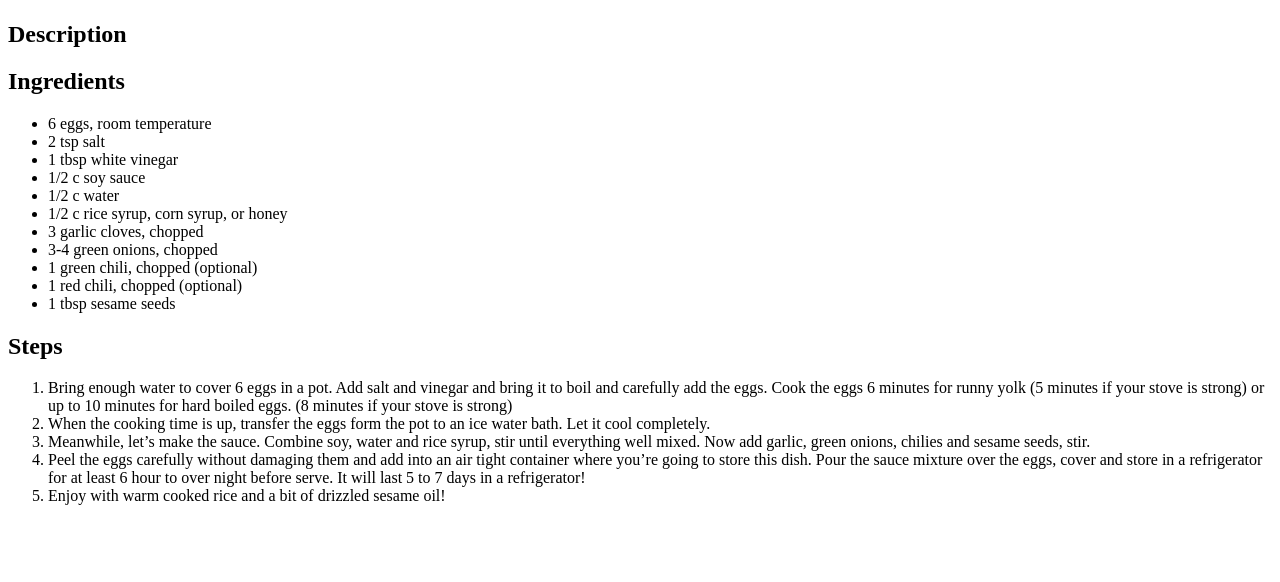
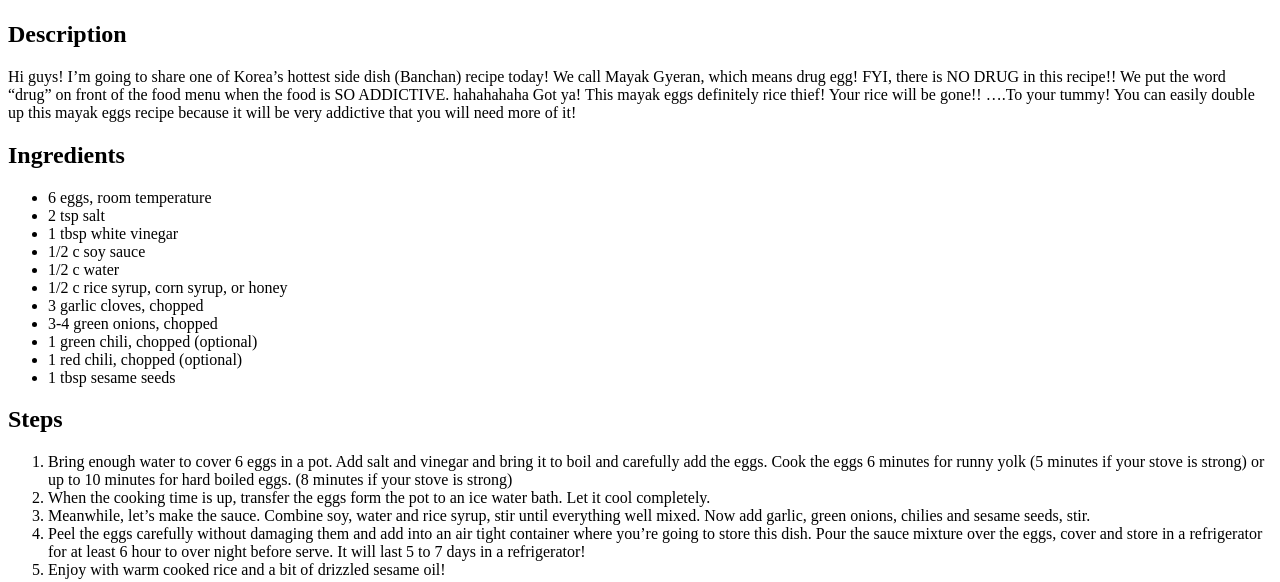
Before and after one commit to litostris/odin-recipes, a plain HTML site: page recipes/korean-marinated-eggs.html in a window 1280 px wide. Shown: the part 383-965 px from the top of the page. Before the commit the page ends 904 px from the top, so only its background shows below. Drawn offline with Linux system fonts and the light colour scheme.

Commit message:
Add description

```diff
--- a/recipes/korean-marinated-eggs.html
+++ b/recipes/korean-marinated-eggs.html
@@ -10,7 +10,7 @@
   <h1>Bulgolgi Bowl</h1>
   <img src="https://i2.wp.com/seonkyounglongest.com/wp-content/uploads/2019/01/Mayak-Eggs-4.jpg?resize=300%2C169" alt="Korean marinated eggs over rice">
   <h2>Description</h2>
-    <p></p>
+    <p>Hi guys! I’m going to share one of Korea’s hottest side dish (Banchan) recipe today! We call Mayak Gyeran, which means drug egg! FYI, there is NO DRUG in this recipe!! We put the word “drug” on front of the food menu when the food is SO ADDICTIVE. hahahahaha Got ya! This mayak eggs definitely rice thief! Your rice will be gone!! ….To your tummy! You can easily double up this mayak eggs recipe because it will be very addictive that you will need more of it!</p>
   <h2>Ingredients</h2>
     <ul>
       <li>6 eggs, room temperature</li>
```
